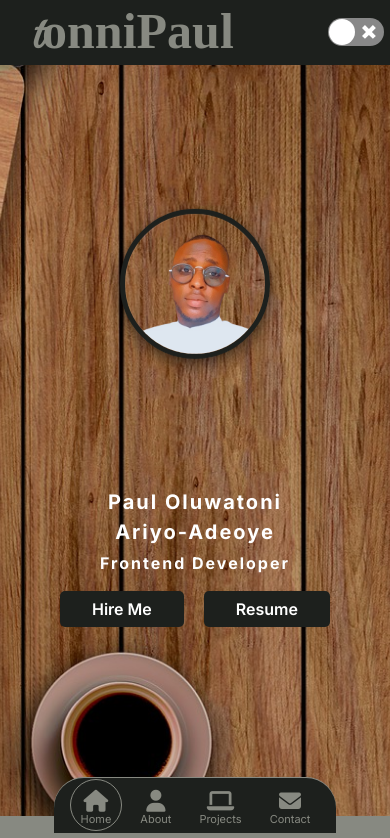
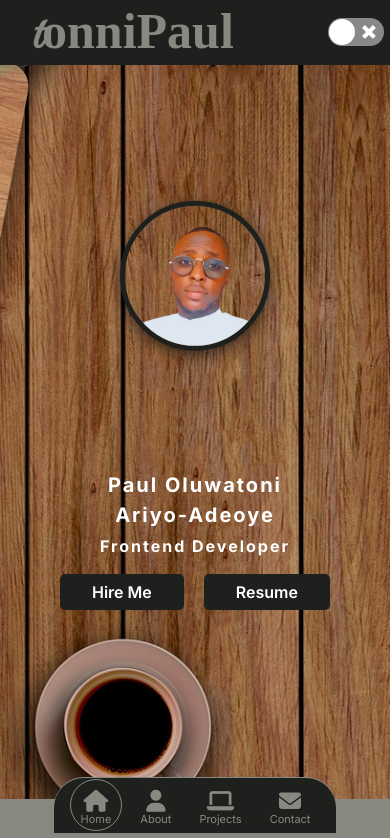
Before and after one commit to TonniPaul/contact, a React (Create React App) app: page / in a window 390 px wide. Shown: the top 838 px of the page. Built offline with nearby package versions, Linux system fonts and the light colour scheme; a web font is replaced by a local one.

Commit message:
Height increase for mobile view hero section

```diff
--- a/src/components/hero.css
+++ b/src/components/hero.css
@@ -124,7 +124,7 @@
 }
 @media (max-width:900px){
    .hero-body{
-      height: 89vh;
+      height: 87vh;
       display: flex;
       flex-direction: column;
       justify-content: center;
```
